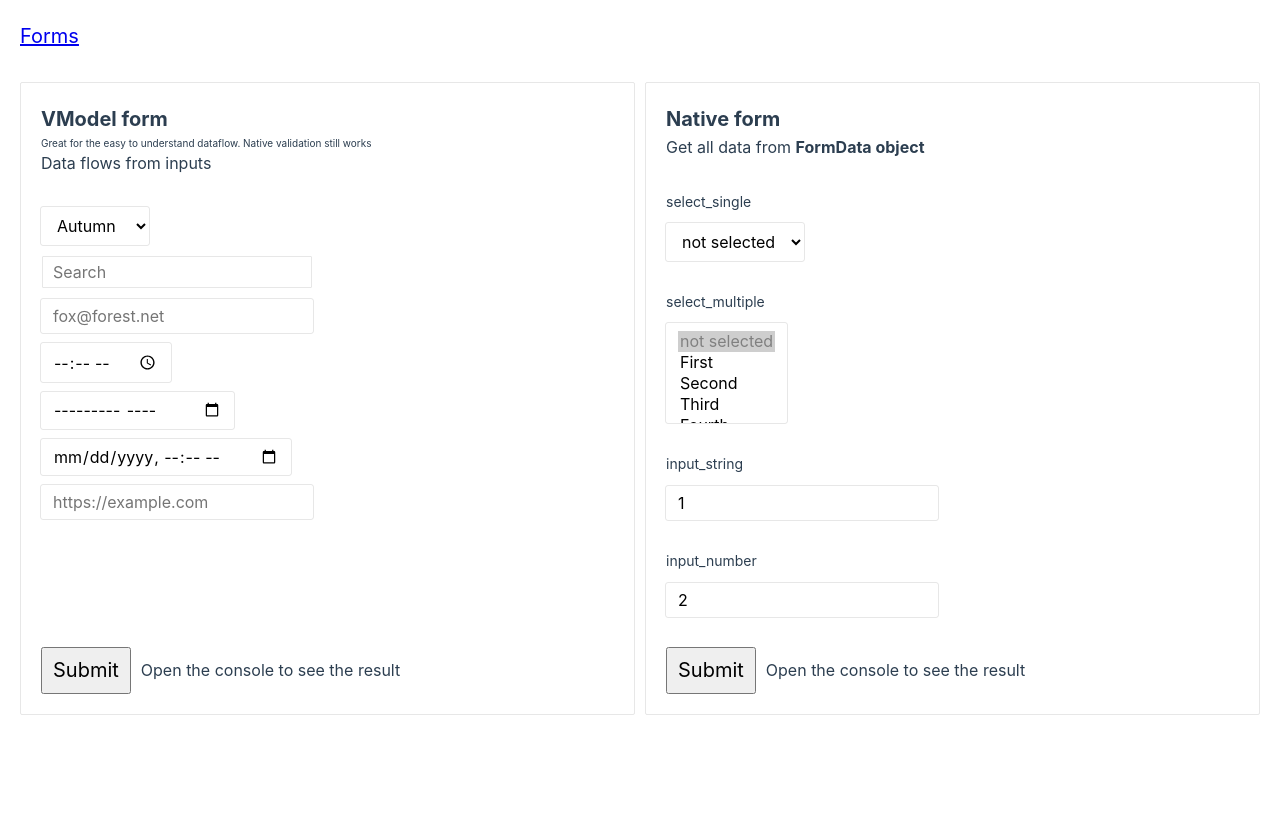
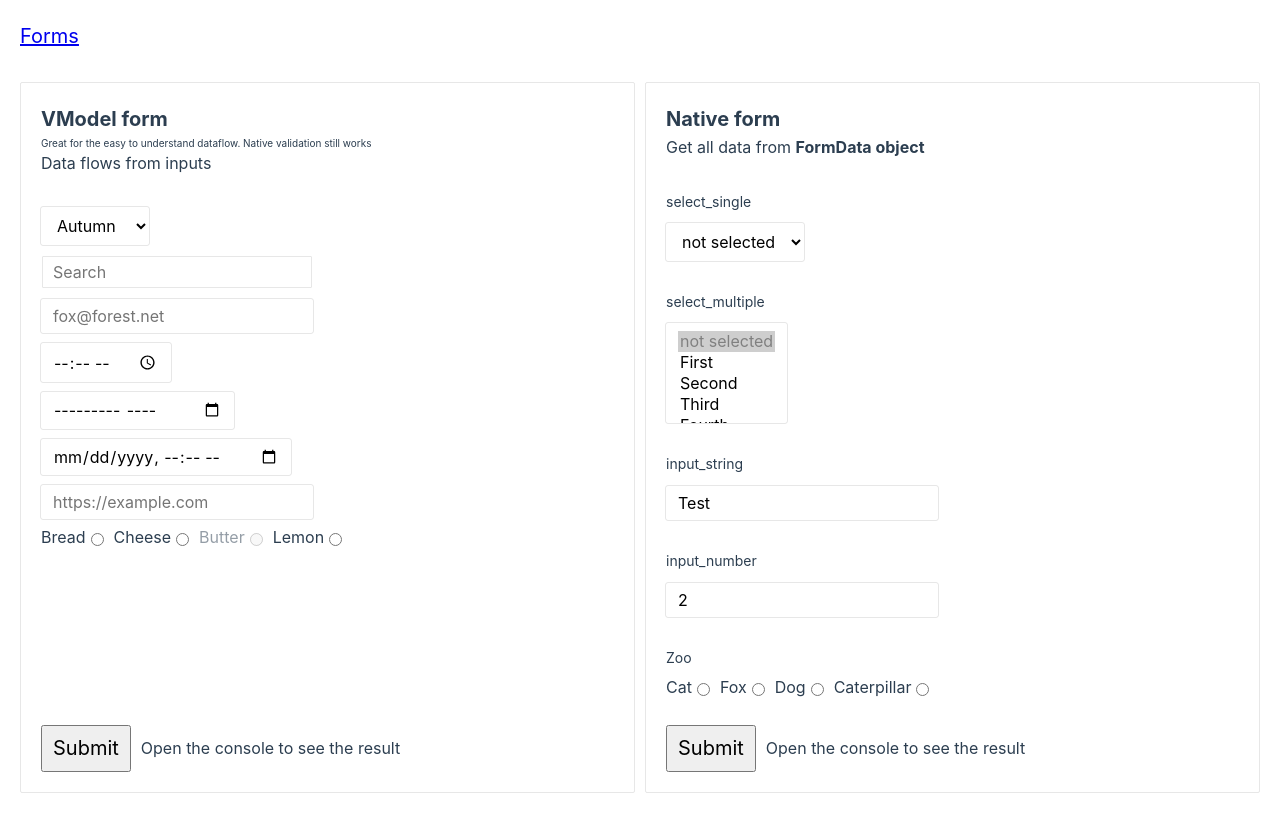
Before and after one commit to NaMax66/ui-kit, a Vue app: page /forms in a window 1280 px wide. Built offline with nearby package versions, Linux system fonts and the light colour scheme.

Commit message:
add radio group selector

```diff
--- a/src/components/Forms/FormNative/inputs/InputNative.vue
+++ b/src/components/Forms/Inputs/InputNative.vue
@@ -1,14 +1,14 @@
 <script setup lang="ts">
 import type { PropType } from 'vue'
-import { InputType } from './InputType'
+import { InputNativeType } from './InputNativeType'
 
 const props = defineProps({
   modelValue: [String, Number],
   type: {
-    type: String as PropType<InputType>,
-    default: InputType.TEXT,
-    validator(value: InputType): boolean {
-      return Object.values(InputType).includes(value)
+    type: String as PropType<InputNativeType>,
+    default: InputNativeType.TEXT,
+    validator(value: InputNativeType): boolean {
+      return Object.values(InputNativeType).includes(value)
     }
   }
 })
@@ -19,7 +19,7 @@ const emit = defineEmits<{
 
 function onInput(e: Event) {
   const value = (e.target as HTMLInputElement).value
-  if ([InputType.NUMBER].includes(props.type)) {
+  if ([InputNativeType.NUMBER].includes(props.type)) {
     emit('update:modelValue', Number(value))
   } else {
     emit('update:modelValue', value)
--- a/src/components/Forms/FormNative/inputs/InputType.ts
+++ b/src/components/Forms/Inputs/InputNativeType.ts
@@ -1,4 +1,4 @@
-export enum InputType {
+export enum InputNativeType {
   NUMBER = 'number',
   TEXT = 'text',
   SEARCH = 'search',
--- /dev/null
+++ b/src/components/Forms/Inputs/RadioSelect.vue
@@ -0,0 +1,68 @@
+<!-- no need to have a single radio input -->
+<script setup lang="ts">
+  import { PropType, ref } from 'vue'
+  import type { Option, UniqueKey } from "@/components/Forms/Inputs/Option";
+
+  const props = defineProps({
+    options: {
+      type: Array as PropType<Option[]>,
+      default: () => ([])
+    },
+    modelValue: Object as PropType<Option>,
+    name: String,
+    required: Boolean
+  })
+
+  const emit = defineEmits<
+  (e: 'update:modelValue', value: Option) => void
+  >()
+
+  const localSelected = ref(props.modelValue)
+
+  function onChange(uniqueKey: UniqueKey) {
+    localSelected.value = props.options?.find(el => el.uniqueKey === uniqueKey)
+
+    emit('update:modelValue', localSelected.value)
+  }
+</script>
+
+<template>
+  <div class="radio-select">
+    <label class="radio-select__item" v-for="option in options" :key="option.uniqueKey">
+      <span :class="['radio-select__label', {disabled: option.isDisabled}]">{{ option.title }}</span>
+      <!-- need for native FormData submit and native form validation -->
+      <input
+        @change="onChange(option.uniqueKey)"
+        :checked="option.uniqueKey === localSelected?.uniqueKey"
+        :disabled="option.isDisabled"
+        type="radio"
+        :name="name"
+        :required="required"
+        :value="localSelected?.value"
+      >
+    </label>
+  </div>
+</template>
+
+<style scoped>
+.radio-select {
+  display: flex;
+  gap: 10px;
+}
+
+.radio-select__item {
+  display: flex;
+  align-items: center;
+  gap: 5px;
+  font-size: 1.6rem;
+  line-height: 1;
+}
+
+.radio-select__label.disabled {
+  opacity: 0.5;
+}
+
+.radio-select input {
+  transform: translateY(2px);
+}
+</style>
--- /dev/null
+++ b/src/components/Forms/Inputs/SelectNative.md
@@ -0,0 +1,7 @@
+* the main tricky is the empty option
+1. It could be disabled
+2. Invisible
+3. If value is undefined, FormData object get innerHtml from it
+
+Despite all the difficulties, <select> is useful for native devices that, seeing this, switch to their own selection mechanism
+And excellent keyboard support
--- a/src/views/ExampleForms/NativeSubmitForm.vue
+++ b/src/views/ExampleForms/NativeSubmitForm.vue
@@ -1,9 +1,11 @@
 <script lang="ts" setup>
 import FormNative from '@/components/Forms/FormNative/FormNative.vue'
-import SelectNative from '@/components/Forms/FormNative/inputs/SelectNative.vue'
-import { Option } from '@/components/Forms/FormNative/inputs/Option'
-import InputNative from '@/components/Forms/FormNative/inputs/InputNative.vue'
+import SelectNative from '@/components/Forms/Inputs/SelectNative.vue'
+import type { Option } from '@/components/Forms/Inputs/Option'
+import InputNative from '@/components/Forms/Inputs/InputNative.vue'
 import BaseLabel from '@/components/Forms/_shared/BaseLabel.vue'
+import RadioGroup from '@/components/Forms/Inputs/RadioSelect.vue'
+import RadioSelect from "@/components/Forms/Inputs/RadioSelect.vue";
 
 const firstSelectOptions: Option[] = [
   { title: 'First', uniqueKey: 1, value: 'first' },
@@ -12,11 +14,17 @@ const firstSelectOptions: Option[] = [
   { title: 'Fourth', uniqueKey: 4, value: 'fourth' },
   { title: 'Fifth', uniqueKey: 5, value: 'fifth', isDisabled: true },
 ]
-
 const EMPTY_OPTION_FIRST =
   { uniqueKey: -1, isDisabled: true, title: 'not selected', value: '' }
 
-function onSubmit(data) {
+const radioGroup: Option[] = [
+  { title: 'Cat', uniqueKey: 1, value: 'cat' },
+  { title: 'Fox', uniqueKey: 2, value: 'fox' },
+  { title: 'Dog', uniqueKey: 3, value: 'dog' },
+  { title: 'Caterpillar', uniqueKey: 4, value: 'ctrpllr' }
+]
+
+function onSubmit(data: object) {
   console.log(data)
 }
 
@@ -55,11 +63,14 @@ const names = {
 
     <base-label class="d-block mb-1 mt-3" :for="names.inputString">{{ names.inputString }}</base-label>
     <!-- todo add pattern explanation map with regex object -->
-    <input-native required :pattern="/[A-Za-z]+/.source" :id="names.inputString" :name="names.inputString" value="1" />
+    <input-native required :pattern="/[A-Za-z]+/.source" :id="names.inputString" :name="names.inputString" value="Test" />
 
     <base-label class="d-block mb-1 mt-3" :for="names.inputNumber">{{ names.inputNumber }}</base-label>
     <!-- in FormData number converts to string -->
     <input-native step=".01" type="number" :id="names.inputNumber" :name="names.inputNumber" :value="2" />
+
+    <base-label class="d-block mb-1 mt-3" for="radio-zoo">Zoo</base-label>
+    <radio-select required name="radio-zoo" :options="radioGroup" />
 
     <!-- todo make separate element for a file input -->
     <!-- <base-label class="d-block mb-1 mt-3" :for="names.inputFile">{{ names.inputFile }}</base-label>
--- a/src/views/ExampleForms/VModelForm.vue
+++ b/src/views/ExampleForms/VModelForm.vue
@@ -1,10 +1,11 @@
 <script lang="ts" setup>
 import { ref, toValue } from 'vue'
 import FormNative from '@/components/Forms/FormNative/FormNative.vue'
-import SelectNative from '@/components/Forms/FormNative/inputs/SelectNative.vue'
-import InputNative from '@/components/Forms/FormNative/inputs/InputNative.vue'
-import type { Option } from '@/components/Forms/FormNative/inputs/Option'
-import { InputType } from '@/components/Forms/FormNative/inputs/InputType'
+import SelectNative from '@/components/Forms/Inputs/SelectNative.vue'
+import InputNative from '@/components/Forms/Inputs/InputNative.vue'
+import type { Option } from '@/components/Forms/Inputs/Option'
+import { InputNativeType } from '@/components/Forms/Inputs/InputNativeType'
+import RadioSelect from "@/components/Forms/Inputs/RadioSelect.vue";
 
 const seasons: Option[] = [
     {
@@ -33,40 +34,48 @@ const season = ref(seasons[1])
 
 const inputs = ref([
   {
-    type: InputType.SEARCH,
+    type: InputNativeType.SEARCH,
     isRequired: false,
     placeholder: 'Search',
     value: ''
   },
   {
-    type: InputType.EMAIL,
+    type: InputNativeType.EMAIL,
     isRequired: false,
     placeholder: 'fox@forest.net',
     value: ''
   },
   {
-    type: InputType.TIME,
+    type: InputNativeType.TIME,
     isRequired: false,
     value: ''
   },
   {
-    type: InputType.MONTH,
+    type: InputNativeType.MONTH,
     isRequired: false,
     value: ''
   },
   {
-    type: InputType.DATE_TIME,
+    type: InputNativeType.DATE_TIME,
     isRequired: false,
     value: ''
   },
   {
-    type: InputType.URL,
+    type: InputNativeType.URL,
     isRequired: false,
     pattern: 'https://.*|http://.*',
     placeholder: 'https://example.com',
     value: ''
   },
 ])
+
+const radioGroup: Option[] = [
+  { title: 'Bread', uniqueKey: 1, value: 'bread' },
+  { title: 'Cheese', uniqueKey: 2, value: 'cheese' },
+  { title: 'Butter', uniqueKey: 3, value: 'butter', isDisabled: true },
+  { title: 'Lemon', uniqueKey: 4, value: 'lemon' }
+]
+const radioGroupSelected = ref<Option>()
 
 function onSubmit() {
   console.log(toValue(season))
@@ -76,6 +85,8 @@ function onSubmit() {
       console.log(input.value)
     }
   }
+
+  console.log(toValue(radioGroupSelected))
 }
 </script>
 
@@ -97,6 +108,8 @@ function onSubmit() {
       class="mb-1"
     />
 
+    <radio-select class="mb-1" :options="radioGroup" v-model="radioGroupSelected" />
+
     <div class="d-flex g-1 align-center mt-auto pt-2">
       <button class="fs-2 p-1" type="submit">Submit</button>
       <p>Open the console to see the result</p>
```
Also changed, not shown: src/components/Forms/FormNative/README.MD, src/components/Forms/Inputs/Option.ts (renamed from src/components/Forms/FormNative/inputs/Option.ts), src/components/Forms/Inputs/SelectNative.vue (renamed from src/components/Forms/FormNative/inputs/SelectNative.vue).
